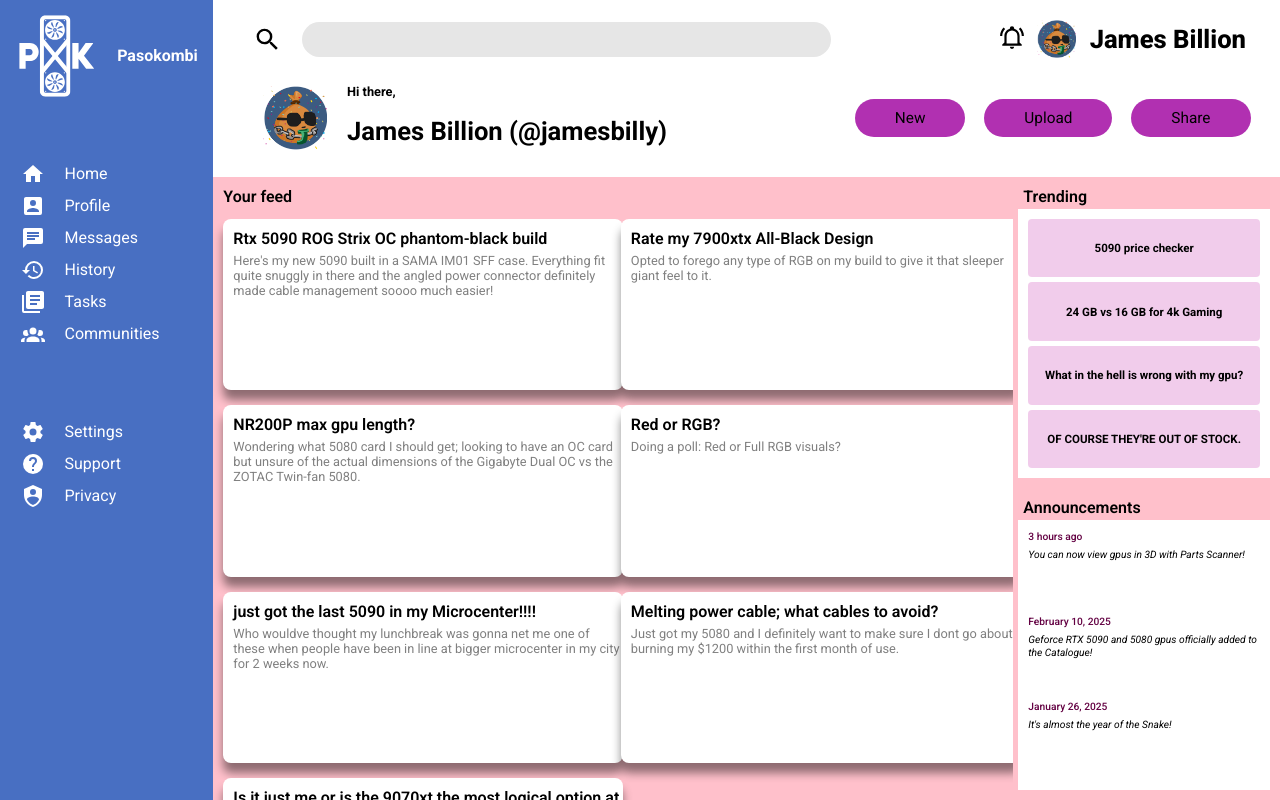
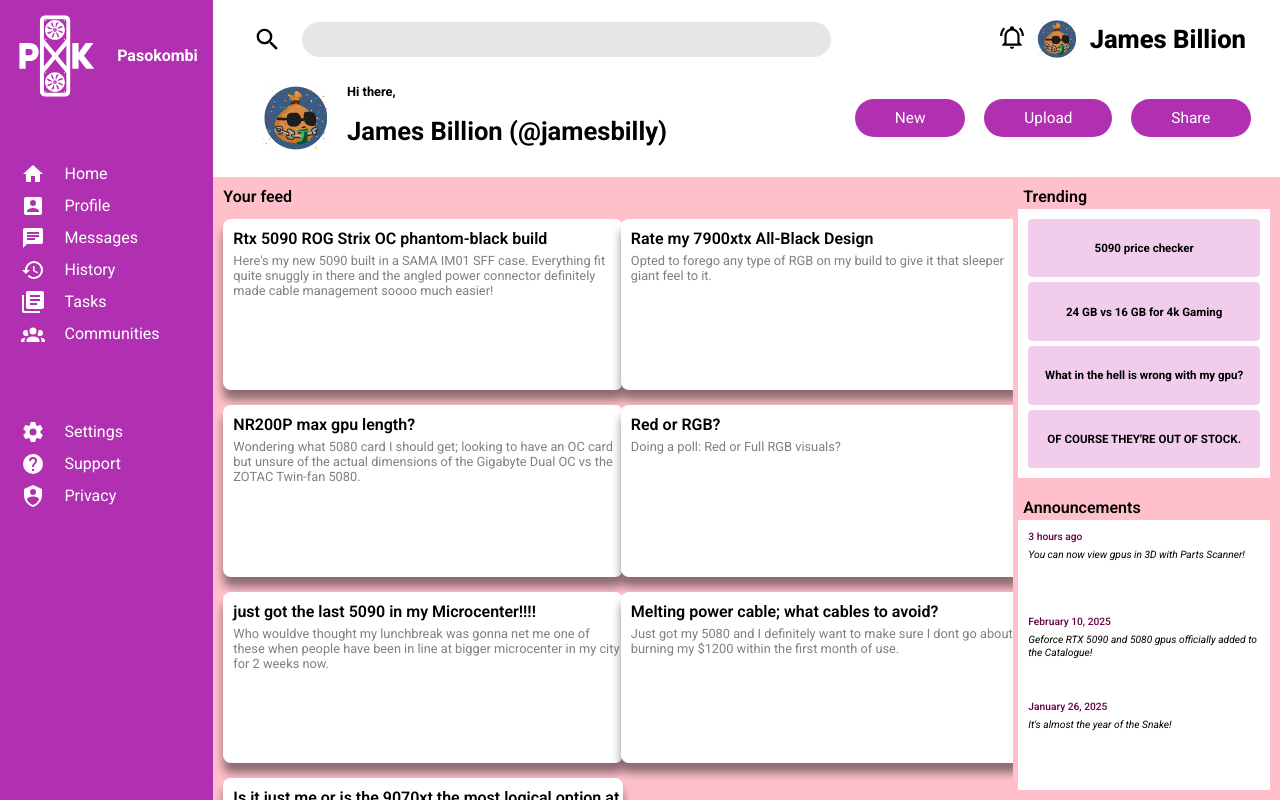
Before and after one commit to createles/odin-admin-dashboard, a plain HTML site: page index.html in a window 1280 px wide. Drawn offline with Linux system fonts and the light colour scheme.

Commit message:
Style: Change sidebar background and header-button font color

```diff
--- a/style.css
+++ b/style.css
@@ -25,7 +25,7 @@ body {
 .sidebar {
     grid-column-start: 1;
     grid-column-end: 2;
-    background-color: rgb(72, 111, 194);
+    background-color: rgb(177, 48, 177);
     display: grid;
     grid-template-rows: 1fr 3fr 5fr;
     font-size: clamp(1rem, 1vw, 24px);
@@ -189,6 +189,7 @@ div.pages:nth-of-type(1) {
     padding: 10px 40px;
     border-radius: 40px;
     font-size: 1.2vw;
+    color: white;
 }
 
 .cardArea {
```
